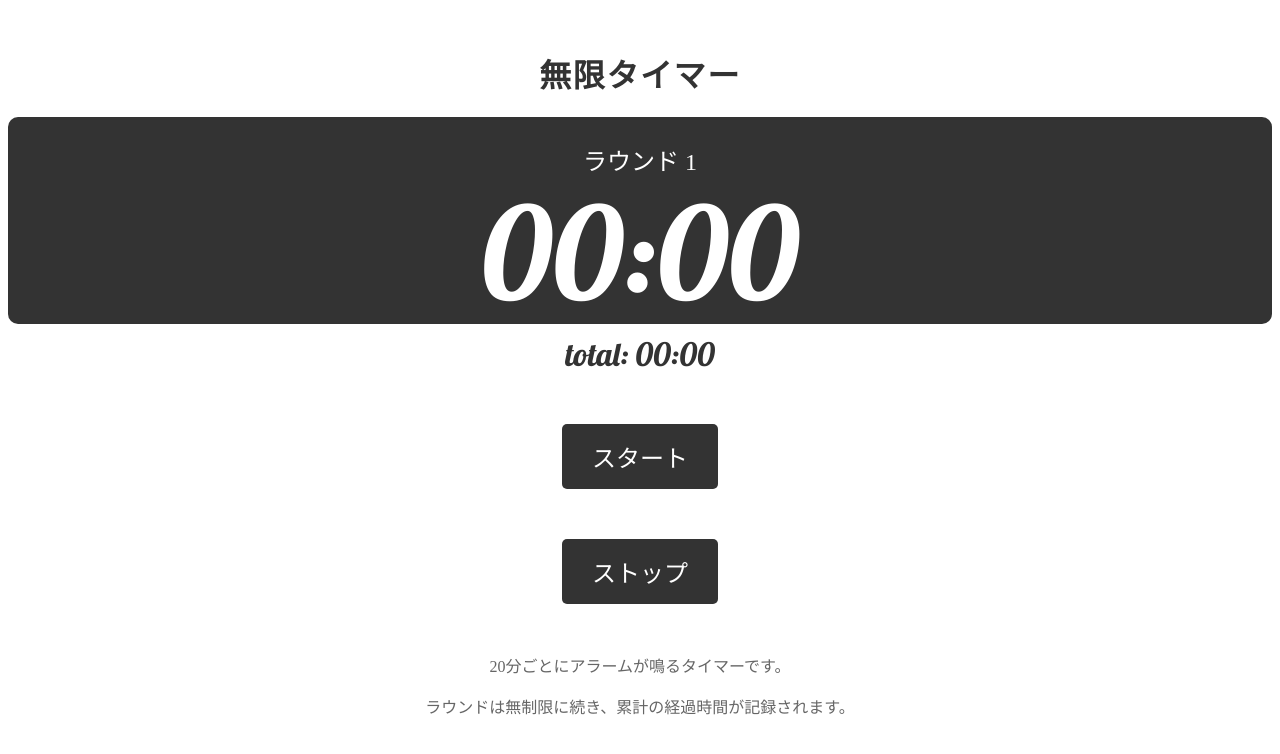
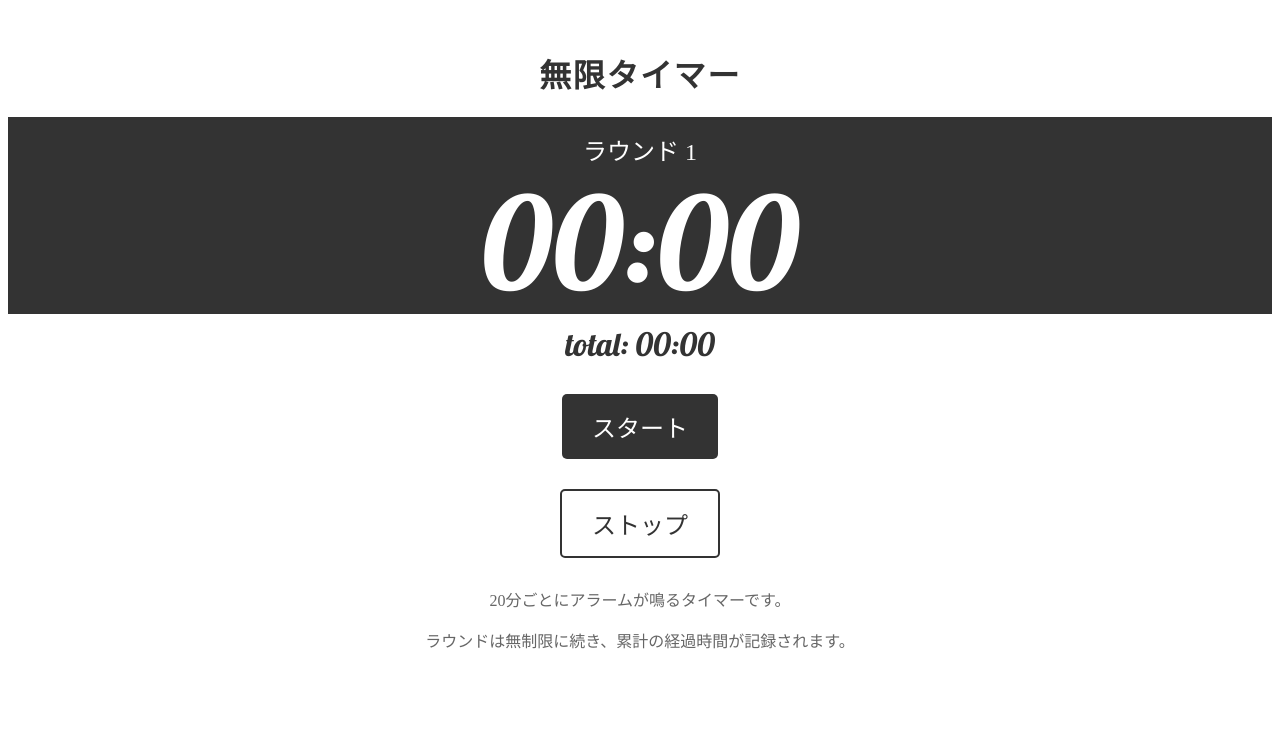
Before and after one commit to takun650/mugen-timer, a plain HTML site: page index.html in a window 1280 px wide. Drawn offline with Linux system fonts and the light colour scheme.

Commit message:
Update style.css

```diff
--- a/style.css
+++ b/style.css
@@ -12,10 +12,10 @@
     background-color: #333;  /* 共通の背景色 */
     color: #fff;  /* 文字色を白に */
     text-align: center;
-    padding: 20px;  /* 余白を追加して内部を広く */
-    border-radius: 10px;  /* 角を少し丸める */
+    padding: 10px 20px 20px 20px;  /* 上だけ10px、左右と下は20px */
     margin-top: 10px;  /* 上方向に少し余白を追加 */
 }
+
 
 #countdown {
     font-family: 'Lobster', cursive;  /* 筆記体のクールなフォント */
@@ -39,7 +39,7 @@
 
 button {
     display: block;
-    margin: 50px auto;
+    margin: 30px auto; /* ボタン間の余白を30pxに設定 */
     padding: 15px 30px; /* ボタンを大きくして操作しやすくする */
     font-size: 1.5rem;
     color: #fff; /* 白で文字を目立たせる */
@@ -49,6 +49,19 @@ button {
     cursor: pointer;
     transition: background-color 0.3s ease;
 }
+
+/* ストップボタンのスタイルを反転 */
+#stopButton {
+    background-color: #fff; /* 背景を白に */
+    color: #333; /* 文字色をダークグレーに */
+    border: 2px solid #333; /* ボーダーをつけることでより明確に */
+}
+
+#stopButton:hover {
+    background-color: #333; /* ホバー時に背景色をダークグレーに */
+    color: #fff; /* 文字色を白に反転 */
+}
+
 
 button:hover {
     background-color: #FF5722; /* ホバー時にオレンジで強調 */
```
